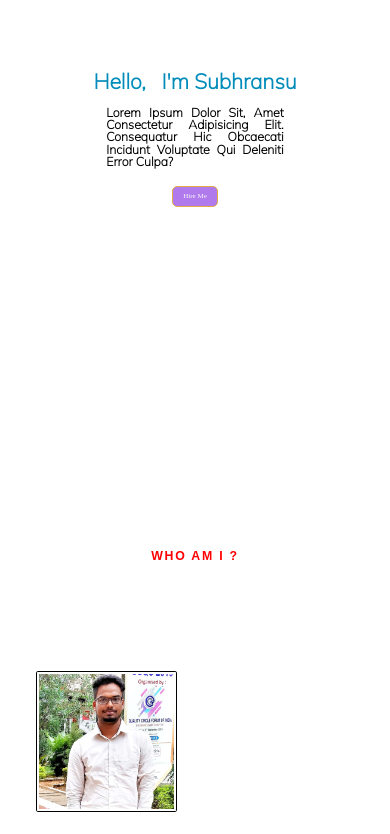
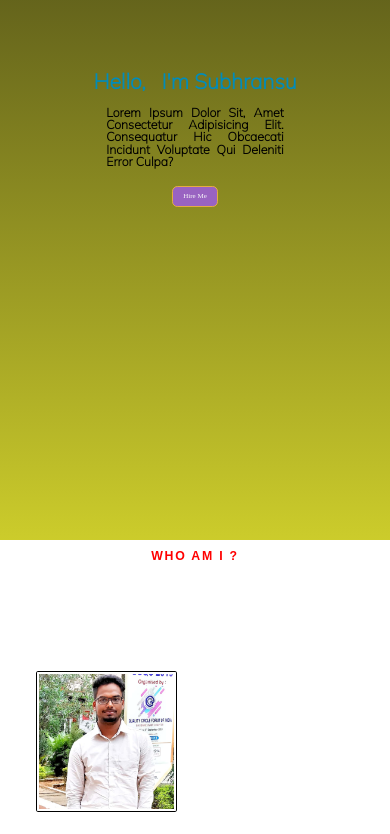
Before and after one commit to subhransu-mohanty/Personal-blog, a plain HTML site: page index.htm in a window 390 px wide. Shown: the part 464-1298 px from the top of the page. Drawn offline with Linux system fonts and the light colour scheme.

Commit message:
Update style.css

```diff
--- a/css/style.css
+++ b/css/style.css
@@ -767,6 +767,7 @@ footer h1 {
     width: 100%;
     display: block;
     background: transparent;
+    background-image: linear-gradient(rgb(16, 15, 15), rgb(204, 204, 43));
     border-top: 0.1rem solid red;
   }
   html {
```
